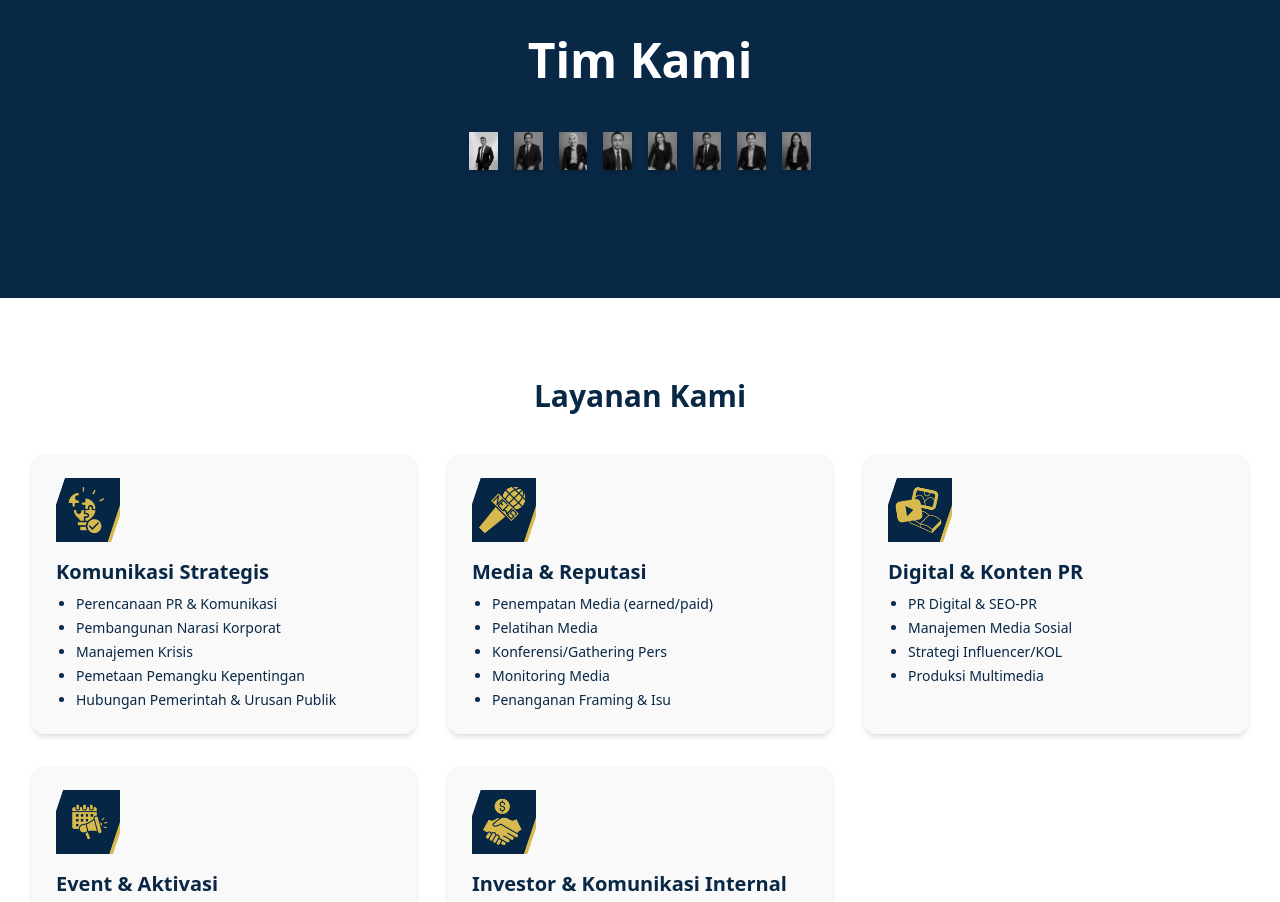
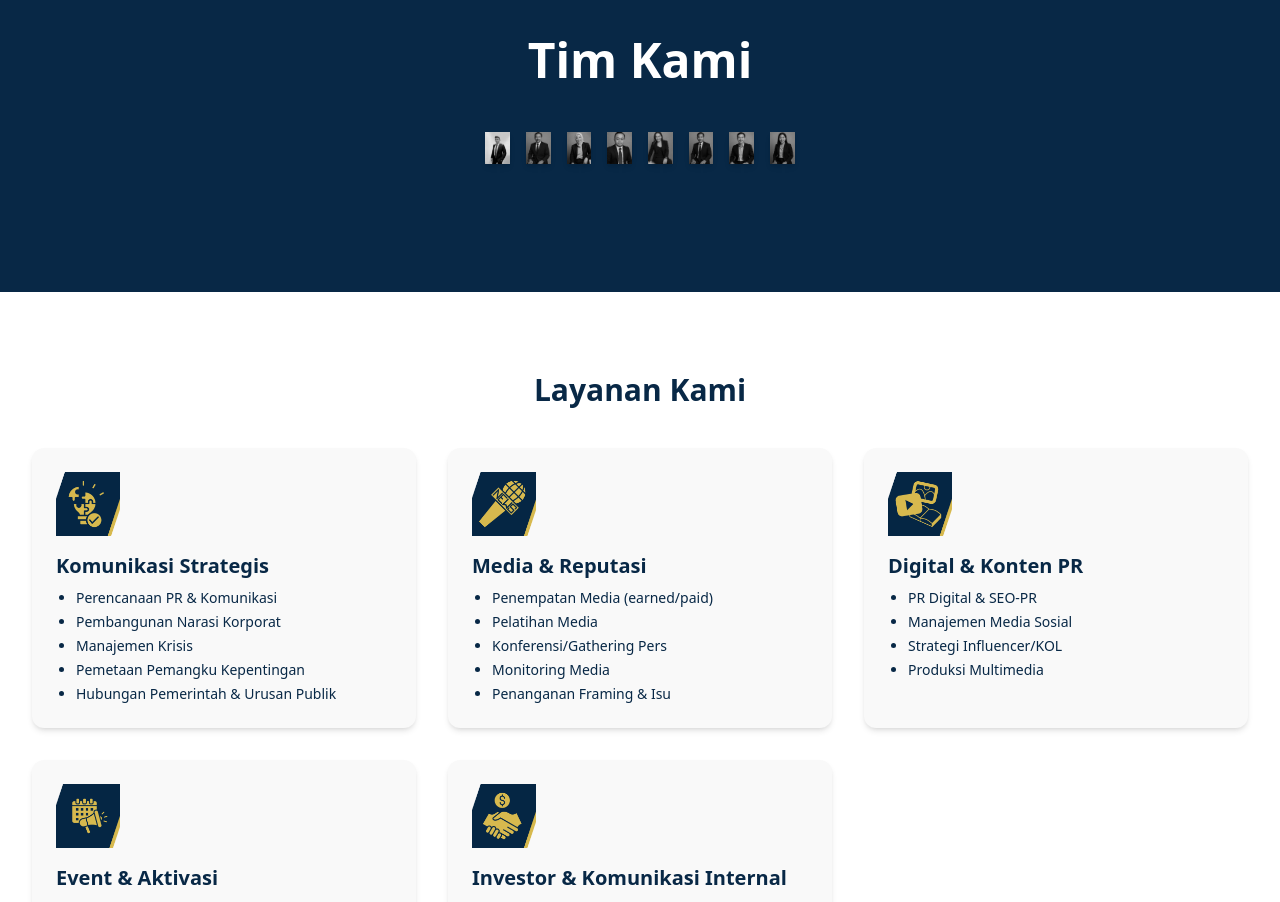
Before and after one commit to ProfAdri90/estetic-dinamis, a Next.js app: page / in a window 1280 px wide. Shown: the part 3620-4522 px from the top of the page. Built offline with nearby package versions, Linux system fonts and the light colour scheme.

Commit message:
Update OurTeams.jsx

```diff
--- a/components/OurTeams.jsx
+++ b/components/OurTeams.jsx
@@ -28,7 +28,7 @@ export default function OurTeams() {
       </motion.h2>
 
       {/* Grid Team */}
-      <div className="grid grid-cols-2 md:grid-cols-8 gap-4 w-full">
+      <div className="grid grid-cols-2 md:grid-cols-8 gap-4 w-full px-4">
         {teamMembers.map((member, index) => (
           <motion.div
             key={index}
```
